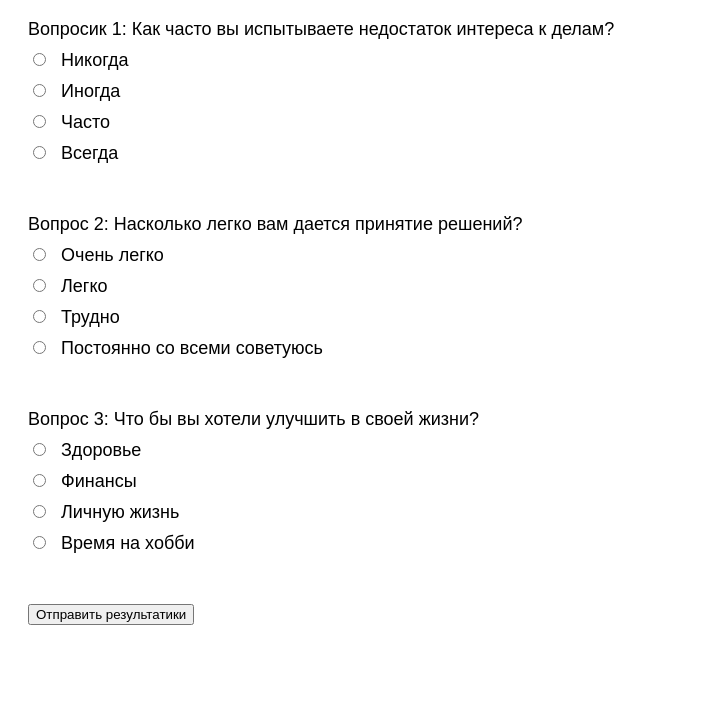
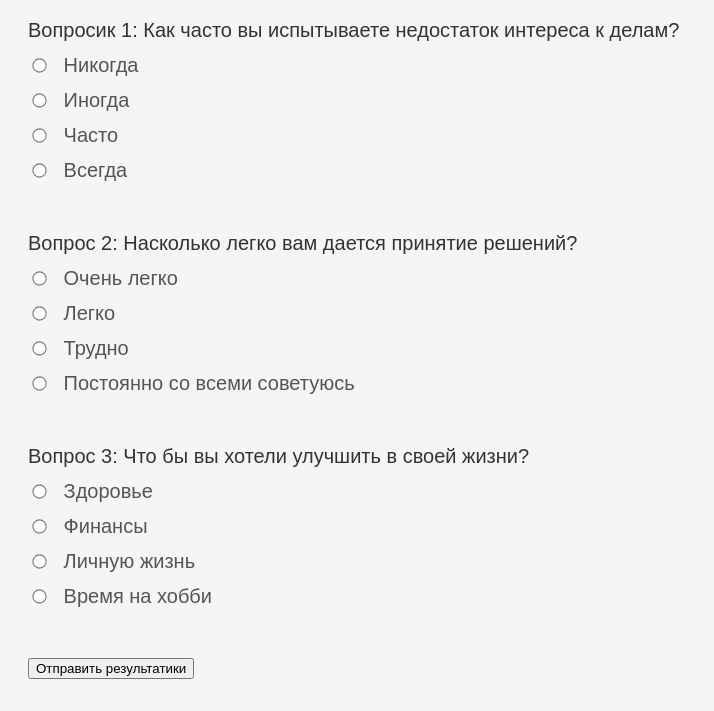
Before and after one commit to Tao-Nur/24_, a plain HTML site: page Index.html in a window 1280 px wide. Shown: the part 89-800 px from the top of the page, without its empty margins (0-714 px from the left). Drawn offline with Linux system fonts and the light colour scheme.

Commit message:
Update style.css

```diff
--- a/style.css
+++ b/style.css
@@ -1,15 +1,19 @@
 body {
     font-family: Arial, sans-serif;
     padding: 20px;
+    background-color: #f5f5f5;
 }
 .question {
     margin-bottom: 50px;
-            font-size: 18px;
+    font-size: 20px;
+    color: #333;
 }
 label {
     display: block;
-            margin-top: 10px;
+    margin-top: 12px;
+    color: #555;
 }
 input[type="radio"] {
-            margin-right: 10px;
+    margin-right: 12px;
+    transform: scale(1.1);
 }
```
Lines whose indentation alone changed are shown as unchanged.
